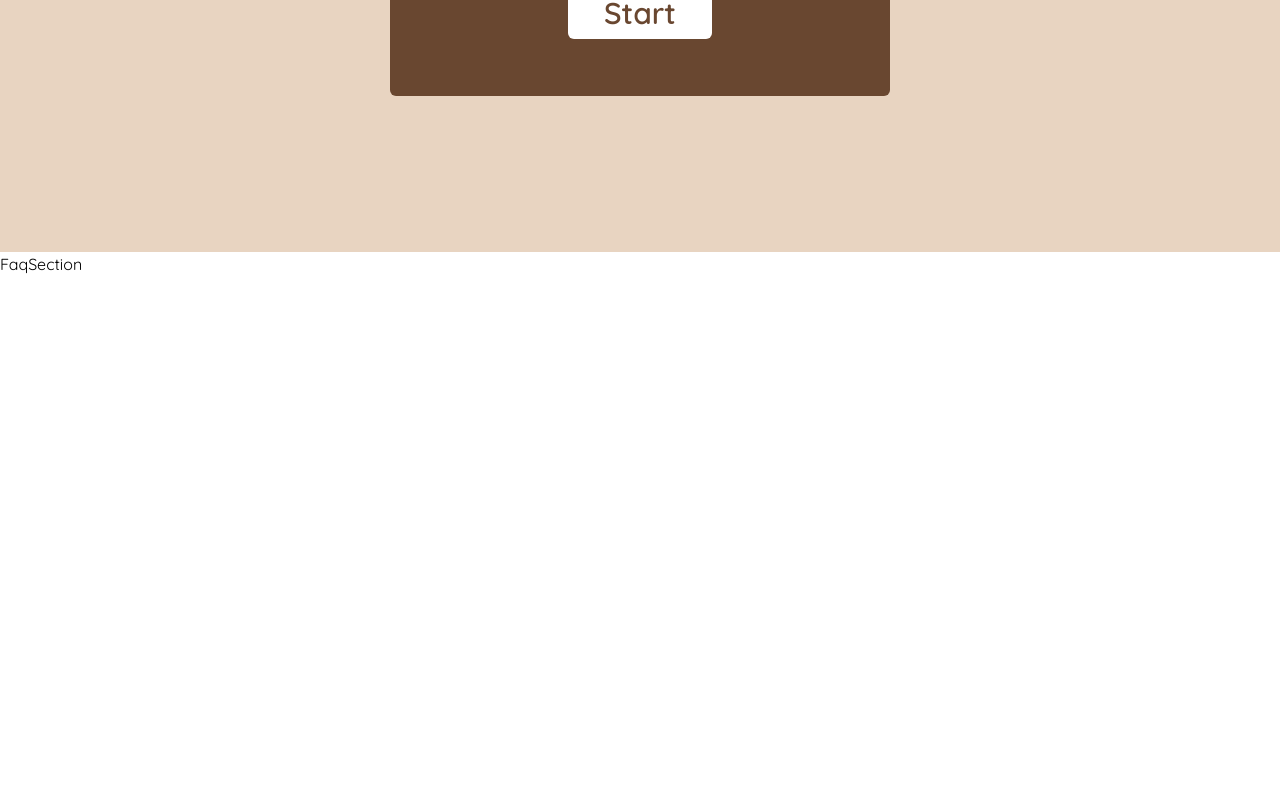
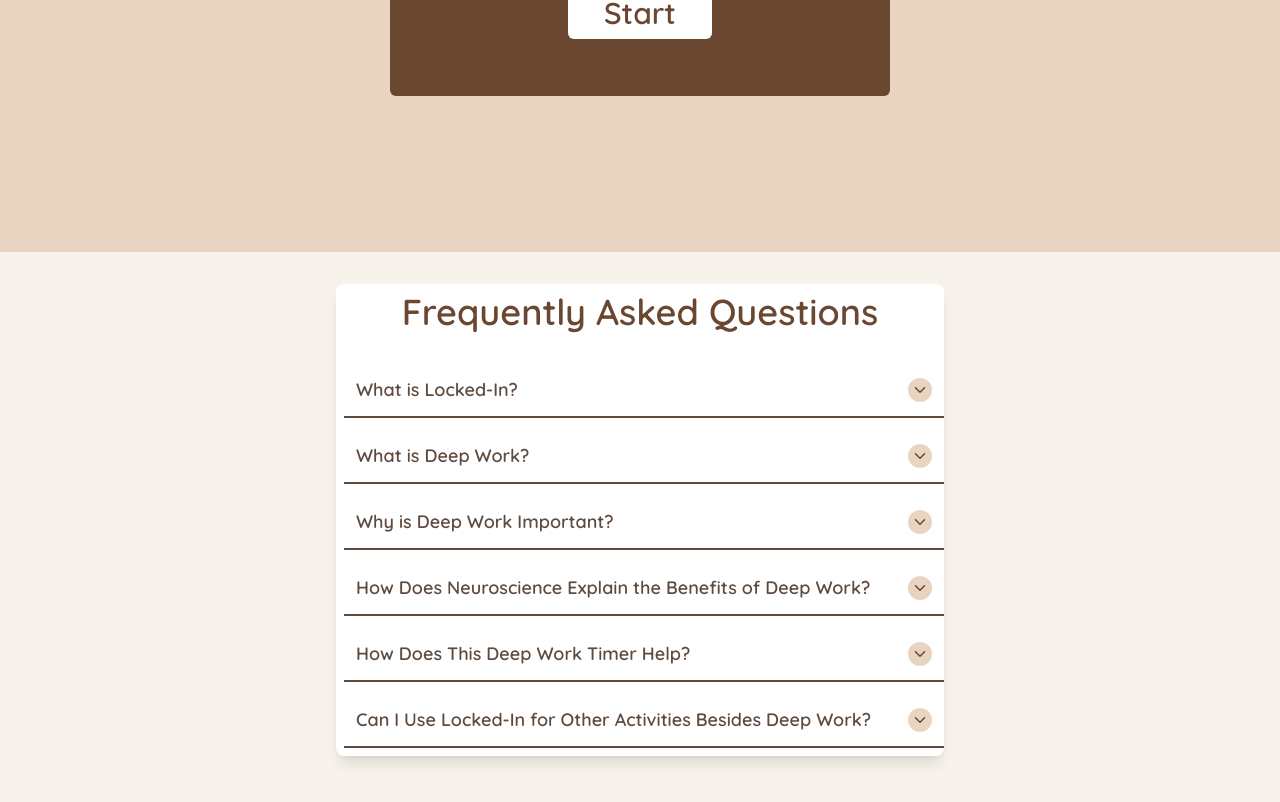
Before and after one commit to buheracoupe/locked-in-deepwork-tool, a React (Create React App) app: page / in a window 1280 px wide. Shown: the part 548-1350 px from the top of the page. Built offline with nearby package versions, Linux system fonts and the light colour scheme.

Commit message:
create faq section and add AnchorLink in the header to scroll to the FAQ section

```diff
--- a/package.json
+++ b/package.json
@@ -7,6 +7,7 @@
     "@testing-library/jest-dom": "^5.17.0",
     "@testing-library/react": "^13.4.0",
     "@testing-library/user-event": "^13.5.0",
+    "framer-motion": "^11.11.9",
     "react": "^18.3.1",
     "react-anchor-link-smooth-scroll": "^1.0.12",
     "react-dom": "^18.3.1",
--- a/src/components/FaqSection.jsx
+++ b/src/components/FaqSection.jsx
@@ -1,8 +1,75 @@
 import React from 'react'
+import { useState } from 'react';
+import { IoIosArrowUp, IoIosArrowDown } from "react-icons/io";
+
+
+const faqArray = [
+    {id:1,
+     question: "What is Locked-In?",
+     answer: "Locked-In is a Deep Work Timer app. Locked-In refers to a state of optimal focus and productivity. When you're Locked-In, you're fully immersed in your task, free from distractions, and experiencing a heightened sense of concentration. This state allows you to achieve maximum efficiency and effectiveness in your work.",
+    },
+    {id:2,
+     question: "What is Deep Work?",
+     answer: "Deep work is a productivity technique that involves focusing on a single, demanding task without distractions. It's about entering a state of flow where you're fully immersed in your work, achieving a higher level of concentration and productivity.",
+    },
+    {id:3,
+     question: "Why is Deep Work Important?",
+     answer: "Deep work, as eloquently articulated by Cal Newport in his seminal work 'Deep Work,' is an indispensable tool for cultivating a productive and fulfilling life. By immersing oneself in a state of focused concentration, free from distractions, we tap into our cognitive potential, unlocking creativity, problem-solving abilities, and a heightened sense of accomplishment",
+     showing:false
+     },
+    {id:4,
+     question: "How Does Neuroscience Explain the Benefits of Deep Work?",
+     answer: "Neuroscience research has shown that deep work activates specific areas of the brain, including the prefrontal cortex, which is responsible for executive functions like decision-making, planning, and problem-solving. When you engage in deep work, you're essentially strengthening these neural connections, leading to improved cognitive abilities.",
+     },
+    {id:5,
+     question: "How Does This Deep Work Timer Help?",
+     answer: "Our Deep Work Timer is designed to enhance your productivity and focus by providing a structured framework for uninterrupted work sessions. By setting a specific duration for your deep work intervals, you can create a sense of urgency that motivates you to stay focused and avoid distractions. The timer's visual countdown serves as a constant reminder of your goal, helping you stay on track and minimize interruptions. ",
+     },
+     {id:6,
+     question: "Can I Use Locked-In for Other Activities Besides Deep Work?",
+     answer: "Absolutely! This timer can be used for any activity that requires deep concentration, such as studying, practicing a skill, or creative pursuits.",
+     },
+]
 
 function FaqSection() {
+  const [faqs, setFaqs] = useState(faqArray);
+  const [activeQuestion, setActiveQuestion] = useState({question: "", showing: false})
+
   return (
-    <div id='faqSection' className='h-lvh'>FaqSection</div>
+    <div id='faqSection' className='h-lvh p-8'>
+        <div className="faq-container mx-auto w-[50%] ma p-2 rounded-lg shadow-lg bg-white">
+          <p className='text-4xl font-semibold mb-8 text-center text-secondaryDark'>Frequently Asked Questions</p>
+          <div className='flex flex-col gap-3'>{
+            faqs.map((faq) => {
+              return(
+                <div
+                 onClick={
+                  () => {
+                    activeQuestion.question === faq.id ?
+                     setActiveQuestion({...activeQuestion, showing:!activeQuestion.showing}) :
+                     setActiveQuestion({ question: faq.id, showing: true})
+                    console.log(activeQuestion)
+                  }
+                 }
+                 key={faq.id}
+                 className="flex flex-col w-[600px] mx-auto border-b-2 border-b-primaryDark p-3  gap-4">
+                  <div className='flex gap-2  justify-between items-center'>
+                  <p className='font-semibold text-primaryDark text-lg'>{faq.question}</p>
+                  { activeQuestion.question === faq.id && activeQuestion.showing ?
+                  <IoIosArrowUp className='text-secondaryDark text-2xl bg-primaryLight p-1 rounded-full' />:
+                  <IoIosArrowDown className='text-secondaryDark text-2xl bg-primaryLight p-1 rounded-full' />
+
+                }
+
+                  </div>
+                  <p className={ activeQuestion.question === faq.id && activeQuestion.showing ? "text-SecondaryDark p-2" : "hidden"}>{faq.answer}</p>
+                </div>
+              )
+            })
+            }
+          </div>
+        </div>
+    </div>
   )
 }
 
--- a/src/index.css
+++ b/src/index.css
@@ -18,3 +18,6 @@
       margin: 0;
     }
   }
+  #faqSection{
+    background-color: #e8d4c14f;
+  }
```
Also changed, not shown: 1 other file (tests, documents, lock files or other folders).
